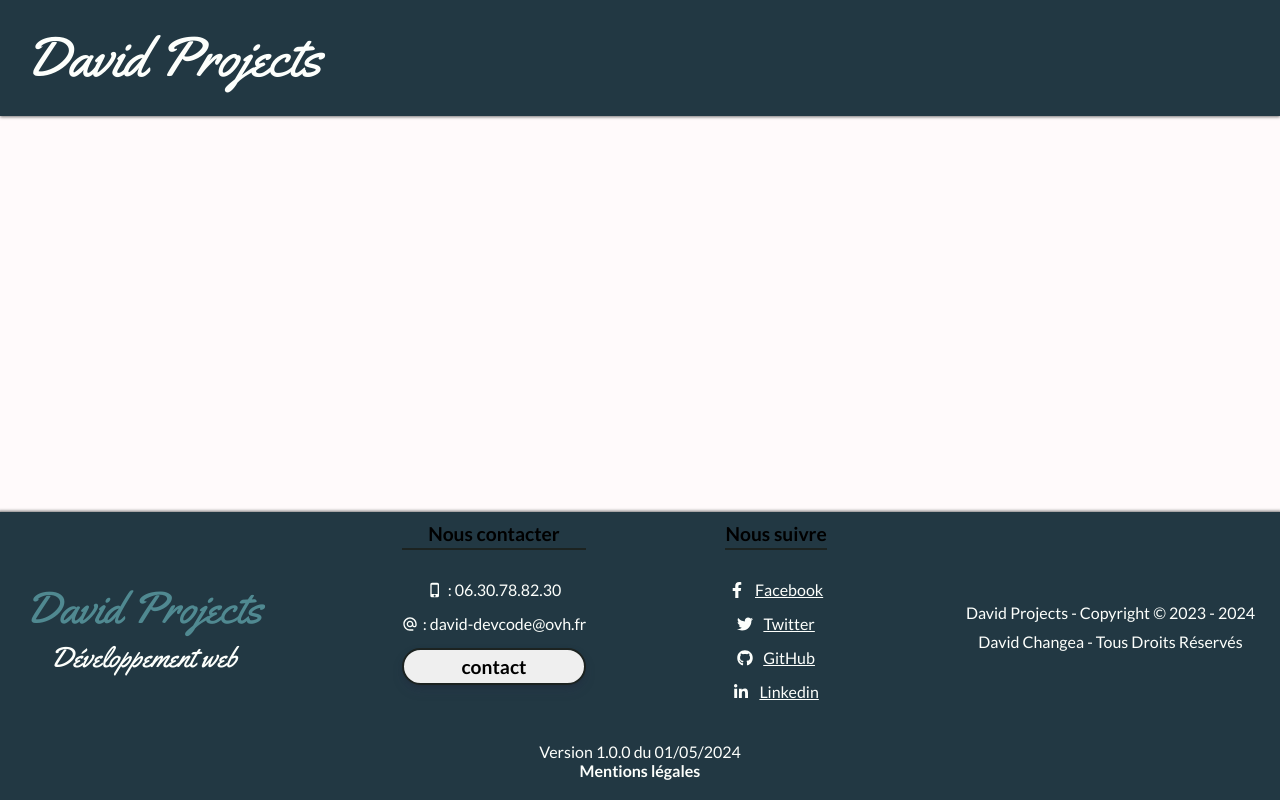
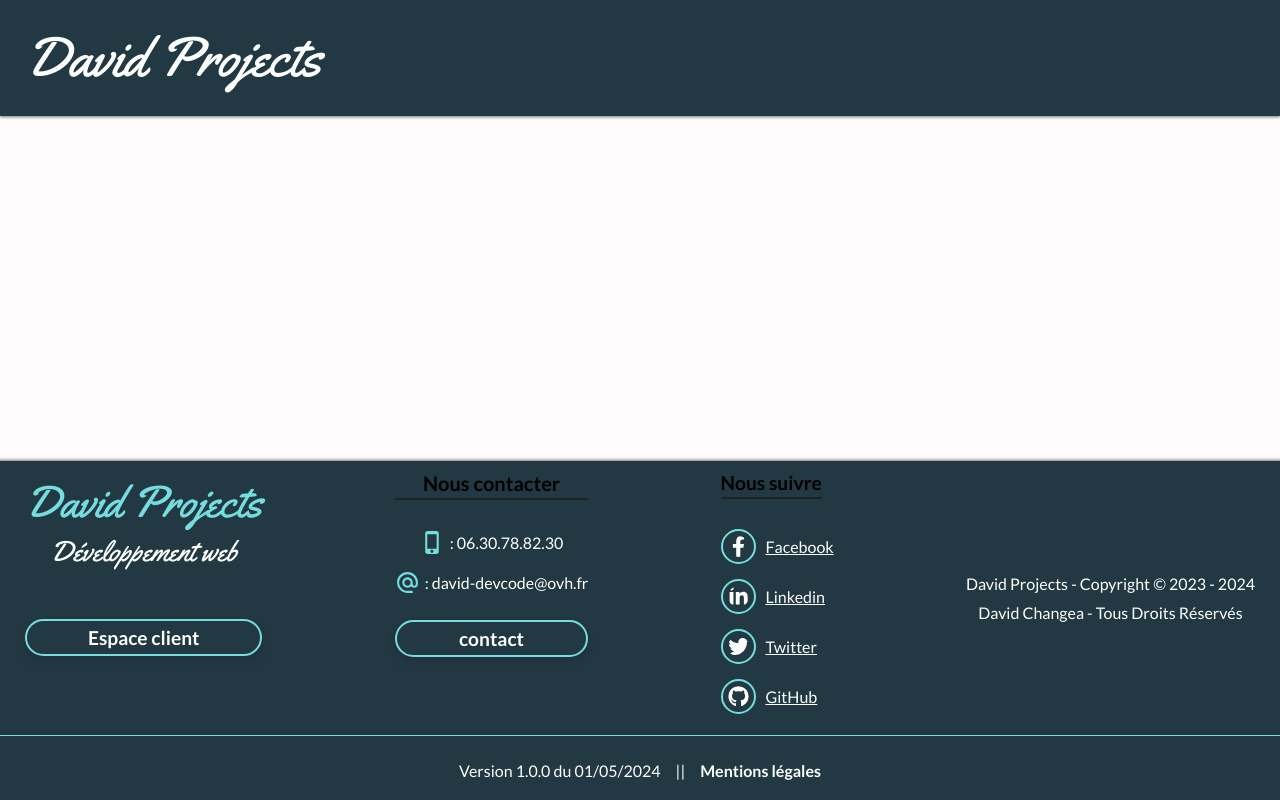
Before and after one commit to david-backup/projet-pro-david-V2, a React (Vite) app in the folder frontend/: page /create-account in a window 1280 px wide. Built offline with nearby package versions, Linux system fonts and the light colour scheme.

Commit message:
suite footer

```diff
--- a/frontend/src/react/components/common/layout/Footer.jsx
+++ b/frontend/src/react/components/common/layout/Footer.jsx
@@ -15,14 +15,16 @@ const Footer = () => {
         <div className="footer_content_columns title">
           <h3>David Projects</h3>
           <h4>Développement web</h4>
+          <Button type={"submit"} className={"button"} text={"Espace client"} />
         </div>
         <div className="footer_content_columns contact">
           <h5>Nous contacter</h5>
           <div className="footer_content_columns_phone">
-            <MdOutlinePhoneIphone /> : 06.30.78.82.30
+            <MdOutlinePhoneIphone className="contact_icons" /> : 06.30.78.82.30
           </div>
           <div className="footer_content_columns_email">
-            <MdAlternateEmail /> : david-devcode@ovh.fr
+            <MdAlternateEmail className="contact_icons" /> :
+            david-devcode@ovh.fr
           </div>
           <Button type={"submit"} className={"button"} text={"contact"} />
         </div>
@@ -35,8 +37,18 @@ const Footer = () => {
             aria-label="Facebook"
             className="footer_content_columns_links"
           >
-            <FaFacebookF />
+            <FaFacebookF className="links_icons" />
             <p>Facebook</p>
+          </a>
+          <a
+            href="www.linkedin.com/in/david-changea"
+            target="_blank"
+            rel="noopener noreferrer"
+            aria-label="Facebook"
+            className="footer_content_columns_links"
+          >
+            <FaLinkedinIn className="links_icons" />
+            <p>Linkedin</p>
           </a>
           <a
             href="https://twitter.com/DavidChangea"
@@ -45,7 +57,7 @@ const Footer = () => {
             aria-label="Facebook"
             className="footer_content_columns_links"
           >
-            <FaTwitter />
+            <FaTwitter className="links_icons" />
             <p>Twitter</p>
           </a>
           <a
@@ -55,18 +67,8 @@ const Footer = () => {
             aria-label="Facebook"
             className="footer_content_columns_links"
           >
-            <FaGithub />
+            <FaGithub className="links_icons" />
             <p>GitHub</p>
-          </a>
-          <a
-            href="www.linkedin.com/in/david-changea"
-            target="_blank"
-            rel="noopener noreferrer"
-            aria-label="Facebook"
-            className="footer_content_columns_links"
-          >
-            <FaLinkedinIn />
-            <p>Linkedin</p>
           </a>
         </div>
         <div className="footer_content_columns copyright">
@@ -75,6 +77,7 @@ const Footer = () => {
       </div>
       <div className="mentions">
         {<Version version={Config.version} date={"01/05/2024"} />}
+        <p>||</p>
         <div className="mentions_div">Mentions légales</div>
       </div>
     </footer>
--- a/frontend/src/sass/layout/Button.scss
+++ b/frontend/src/sass/layout/Button.scss
@@ -8,11 +8,13 @@
   font-size: 1.2em;
   font-weight: 600;
   border-radius: 25px;
-  border: 2px solid $black_color;
+  background-color: $primary_color;
+  color: $white_color;
+  border: 2px solid $third_color;
   transition: color 350ms ease, background-color 350ms ease;
   cursor: pointer;
   &:hover {
-    color: $white_color;
-    background-color: $fourth_color;
+    color: $primary_color;
+    background-color: $white_color;
   }
 }
--- a/frontend/src/sass/layout/Footer.scss
+++ b/frontend/src/sass/layout/Footer.scss
@@ -14,7 +14,8 @@ footer {
     align-items: center;
     justify-content: space-between;
     padding: 10px 25px;
-    height: 230px;
+    height: 275px;
+    border-bottom: 1px solid $third_color;
     @media screen and (max-width: 1024px) {
       flex-direction: column;
       height: 100%;
@@ -27,15 +28,15 @@ footer {
     }
     .title {
       @include fontLogo;
-      justify-content: center;
 
       h3 {
-        color: $fourth_color;
+        color: $third_color;
         font-size: 2.8em;
       }
       h4 {
         color: $white_color;
         font-size: 1.8em;
+        margin-bottom: 47px;
       }
     }
     .contact {
@@ -44,7 +45,7 @@ footer {
         margin-bottom: 15px;
         border-bottom: 2px solid $black_color;
         padding-bottom: 3px;
-        font-size: 1.2em;
+        font-size: 1.25em;
         font-weight: 600;
       }
       .footer_content_columns_phone,
@@ -54,10 +55,19 @@ footer {
         align-items: center;
         justify-content: center;
         gap: 5px;
+        .contact_icons {
+          color: $third_color;
+          font-size: 25px;
+        }
+      }
+      .footer_content_columns_email {
+        margin-bottom: 10px;
       }
     }
     .links {
       gap: 15px;
+      align-items: flex-start;
+
       h5 {
         margin-bottom: 15px;
         border-bottom: 2px solid $black_color;
@@ -71,6 +81,23 @@ footer {
         align-items: center;
         justify-content: center;
         gap: 10px;
+        .links_icons {
+          color: $white_color;
+          font-size: 35px;
+          background-color: $primary_color;
+          border: 2px solid $third_color;
+          display: flex;
+          align-items: center;
+          justify-content: center;
+          padding: 5px;
+          border-radius: 100%;
+          transition: color 350ms ease, background-color 350ms ease;
+
+          &:hover {
+            color: $primary_color;
+            background-color: $white_color;
+          }
+        }
       }
     }
     .copyright {
@@ -80,6 +107,11 @@ footer {
     }
   }
   .mentions {
+    display: flex;
+    align-items: center;
+    justify-content: center;
+    margin-top: 25px;
+    gap: 15px;
     color: $white_color;
     &_div {
       font-weight: 600;
```
